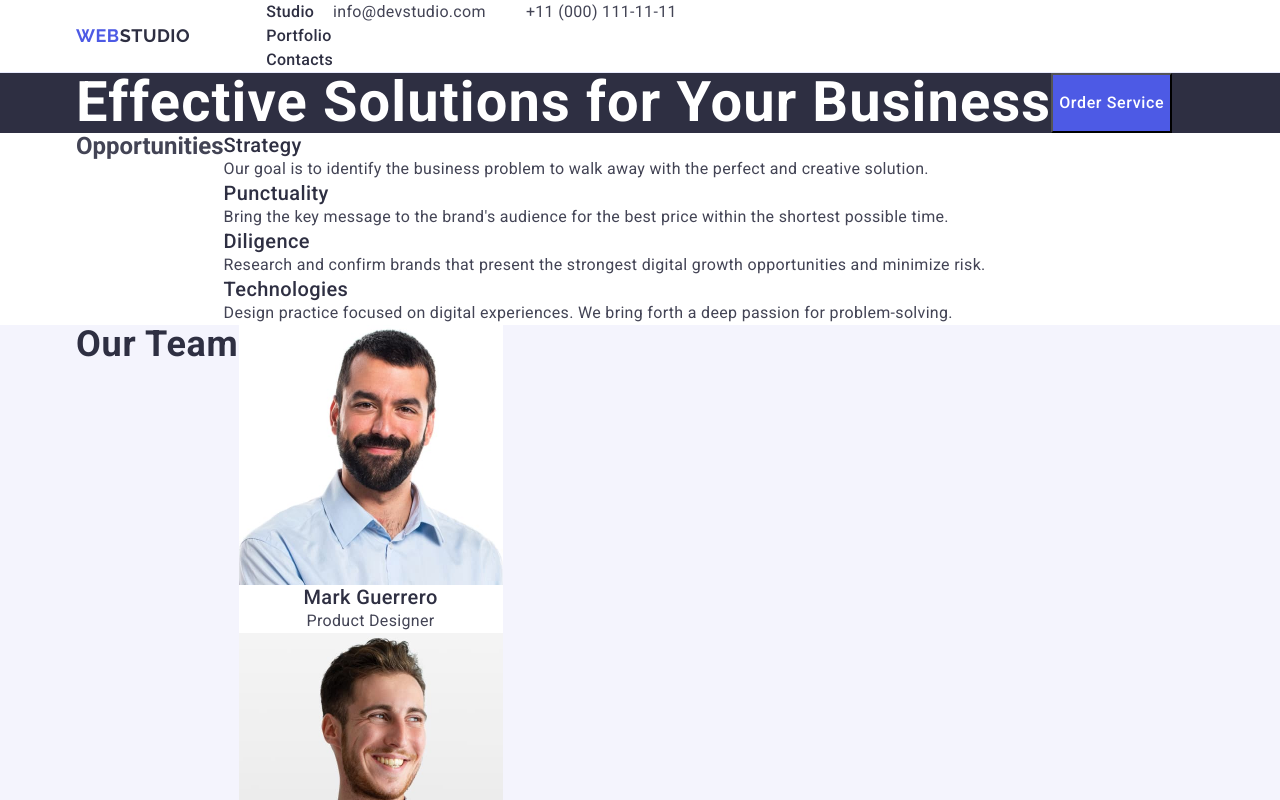
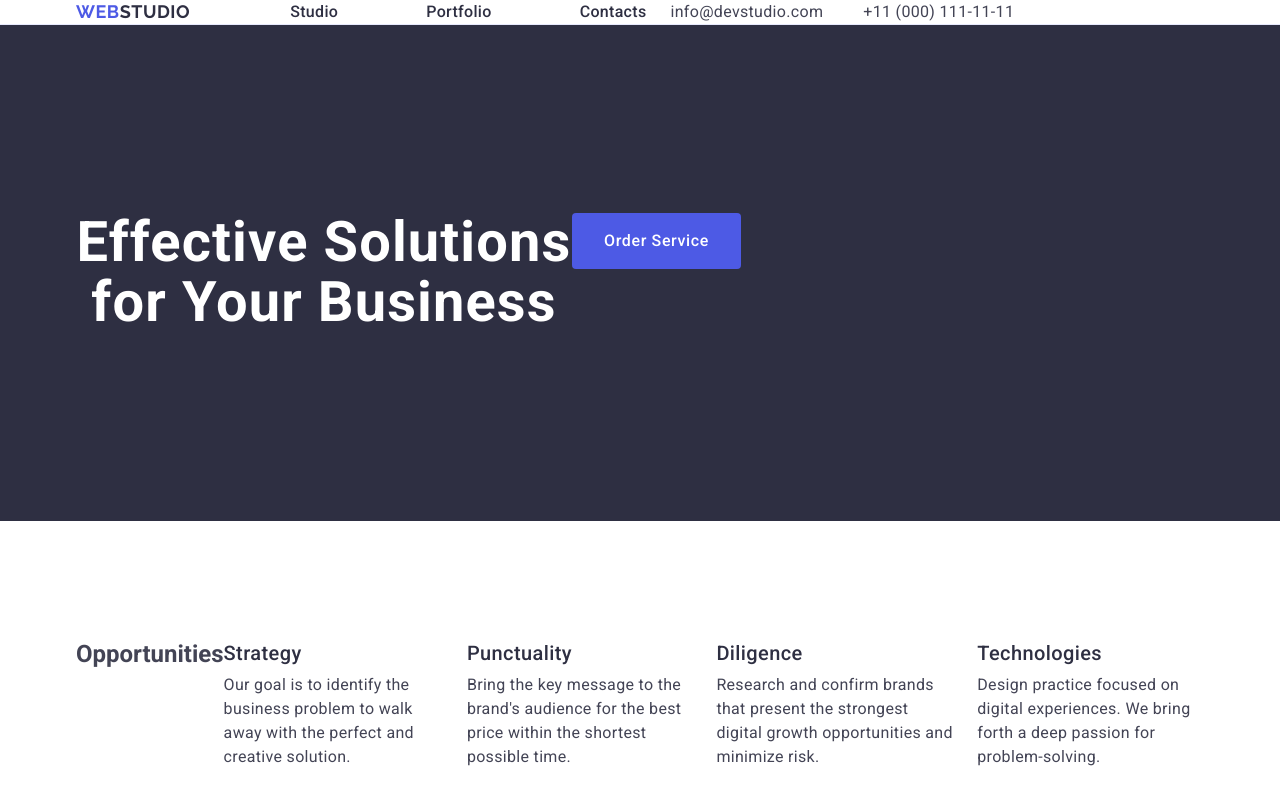
Before and after one commit to Maryna-Iliukova/goit-markup-hw-03, a plain HTML site: page index.html in a window 1280 px wide. Shown: the top 800 px of the page. Drawn offline with nearby package versions, Linux system fonts and the light colour scheme.

Commit message:
update index and styles

```diff
--- a/css/styles.css
+++ b/css/styles.css
@@ -29,7 +29,6 @@ a {
     line-height: 1.5;
     letter-spacing: 0.02em;
     color: #2e2f42;
-    padding: 24px 0p;
 }
 
 .nav-list:hover, .nav-list:focus {
@@ -95,6 +94,7 @@ a {
     line-height: 1.2;
     letter-spacing: 0.02em;
     color: #2e2f42;
+
 }
 
 .text {
@@ -171,7 +171,6 @@ img {
  }
  .container-nav-list {
     display: flex;
-    flex-direction: row;
     gap: 40px;
  }
 
@@ -180,3 +179,32 @@ img {
     flex-direction: row;
     gap: 40px;
  }
+ .nav-list {
+    padding: 0 24px;
+ }
+ .mainpage {
+    padding: 188px 0;
+ }
+ .motto {
+    max-width: 496px;
+ }
+ .button {
+    display: block;
+    min-width: 169px;
+    height: 56px;
+    border: none;
+    border-radius: 4px;
+ }
+ .section-two {
+    padding: 120px 0;
+ }
+ .opportunities-list {
+    display: flex;
+    gap: 24px;
+ }
+ .opportunities-list-li {
+    width: calc((100%-3*24px)/4);
+ }
+.opportunities-list-li > h3 {
+    margin-bottom: 8px;
+}
--- a/index.html
+++ b/index.html
@@ -12,12 +12,12 @@
       rel="stylesheet"
       href="https://cdnjs.cloudflare.com/ajax/libs/modern-normalize/3.0.1/modern-normalize.min.css"
     />
-    <link rel="preconnect" href="https://fonts.googleapis.com" />
-    <link rel="preconnect" href="https://fonts.gstatic.com" crossorigin />
     <link
       href="https://fonts.googleapis.com/css2?family=Raleway:wght@700&family=Roboto:wght@400;500;700&display=swap"
       rel="stylesheet"
     />
+    <link rel="preconnect" href="https://fonts.googleapis.com" />
+    <link rel="preconnect" href="https://fonts.gstatic.com" crossorigin />
     <link rel="stylesheet" href="./css/styles.css" />
   </head>
   <body>
@@ -27,7 +27,7 @@
           <a href="./index.html" class="logo">
             Web<span class="studio">Studio</span>
           </a>
-          <ul>
+          <ul class="container-nav-list">
             <li><a class="nav-list" href="./index.html">Studio</a></li>
             <li><a class="nav-list" href="">Portfolio</a></li>
             <li><a class="nav-list" href="">Contacts</a></li>
@@ -56,32 +56,32 @@
           <button class="button" type="button">Order Service</button>
         </div>
       </section>
-      <section>
+      <section class="section-two">
         <div class="container">
-          <h2>Opportunities</h2>
-          <ul>
-            <li>
+          <h2 .visually-hidden>Opportunities</h2>
+          <ul class="opportunities-list">
+            <li class="opportunities-list-li">
               <h3 class="title-three">Strategy</h3>
               <p class="text">
                 Our goal is to identify the business problem to walk away with
                 the perfect and creative solution.
               </p>
             </li>
-            <li>
+            <li class="opportunities-list-li">
               <h3 class="title-three">Punctuality</h3>
               <p class="text">
                 Bring the key message to the brand's audience for the best price
                 within the shortest possible time.
               </p>
             </li>
-            <li>
+            <li class="opportunities-list-li">
               <h3 class="title-three">Diligence</h3>
               <p class="text">
                 Research and confirm brands that present the strongest digital
                 growth opportunities and minimize risk.
               </p>
             </li>
-            <li>
+            <li class="opportunities-list-li">
               <h3 class="title-three">Technologies</h3>
               <p class="text">
                 Design practice focused on digital experiences. We bring forth a
```
